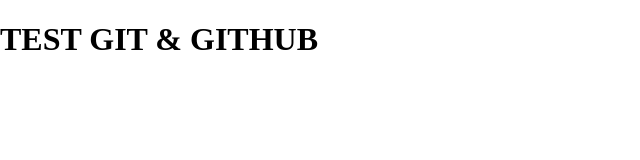
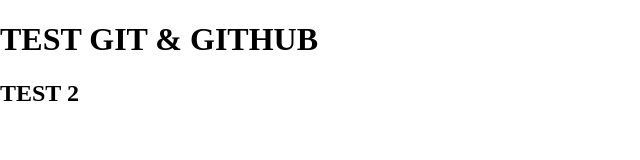
Before and after one commit to dinhcuongngo/designdew, a plain HTML site: page index.html in a window 1280 px wide. Shown: the whole page, without its empty margins (0-640 px from the left). Drawn offline with Linux system fonts and the light colour scheme; files that its build step writes are made by us from their sources.

Commit message:
Master test update

```diff
--- a/index.html
+++ b/index.html
@@ -9,5 +9,6 @@
 </head>
 <body>
 	<h1>TEST GIT & GITHUB</h1>
+	<h2>TEST 2</h2>
 </body>
 </html>
```
